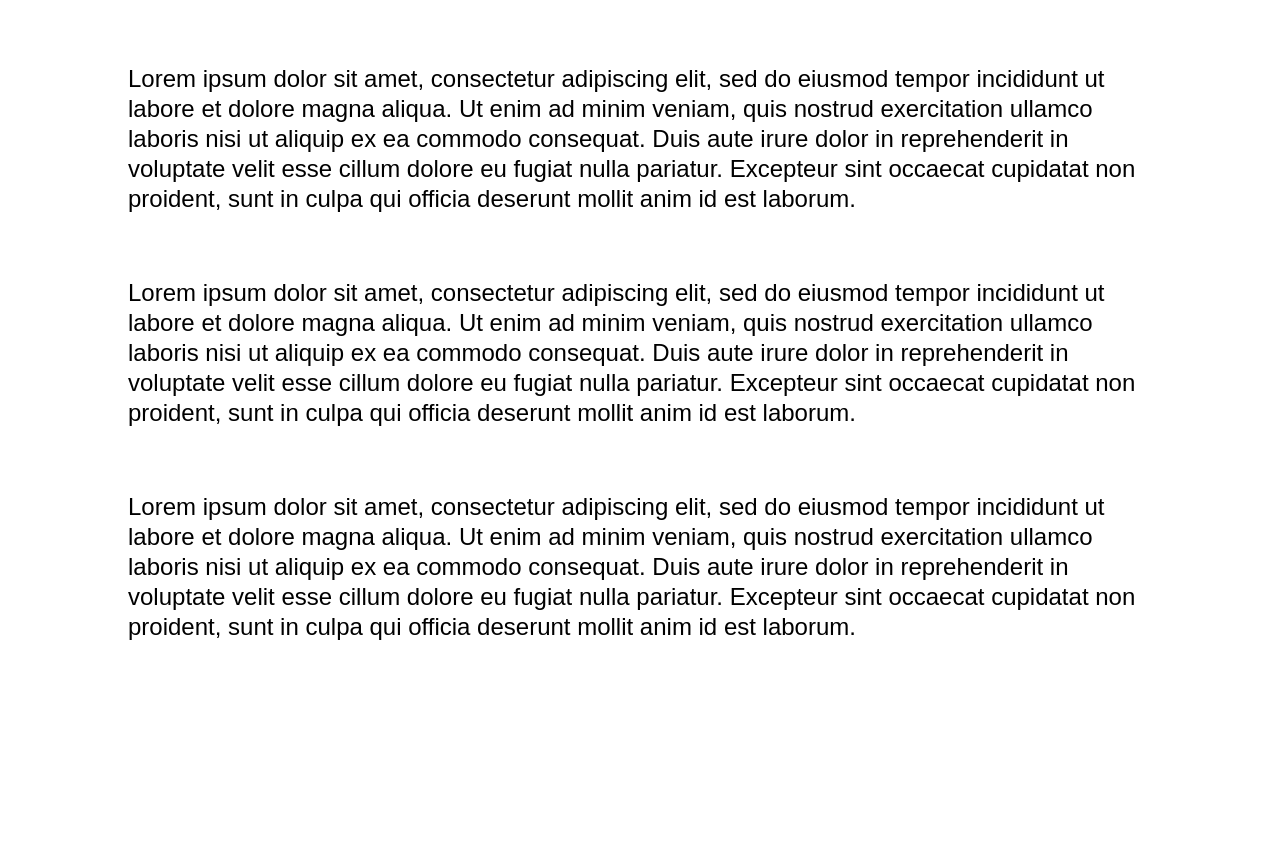
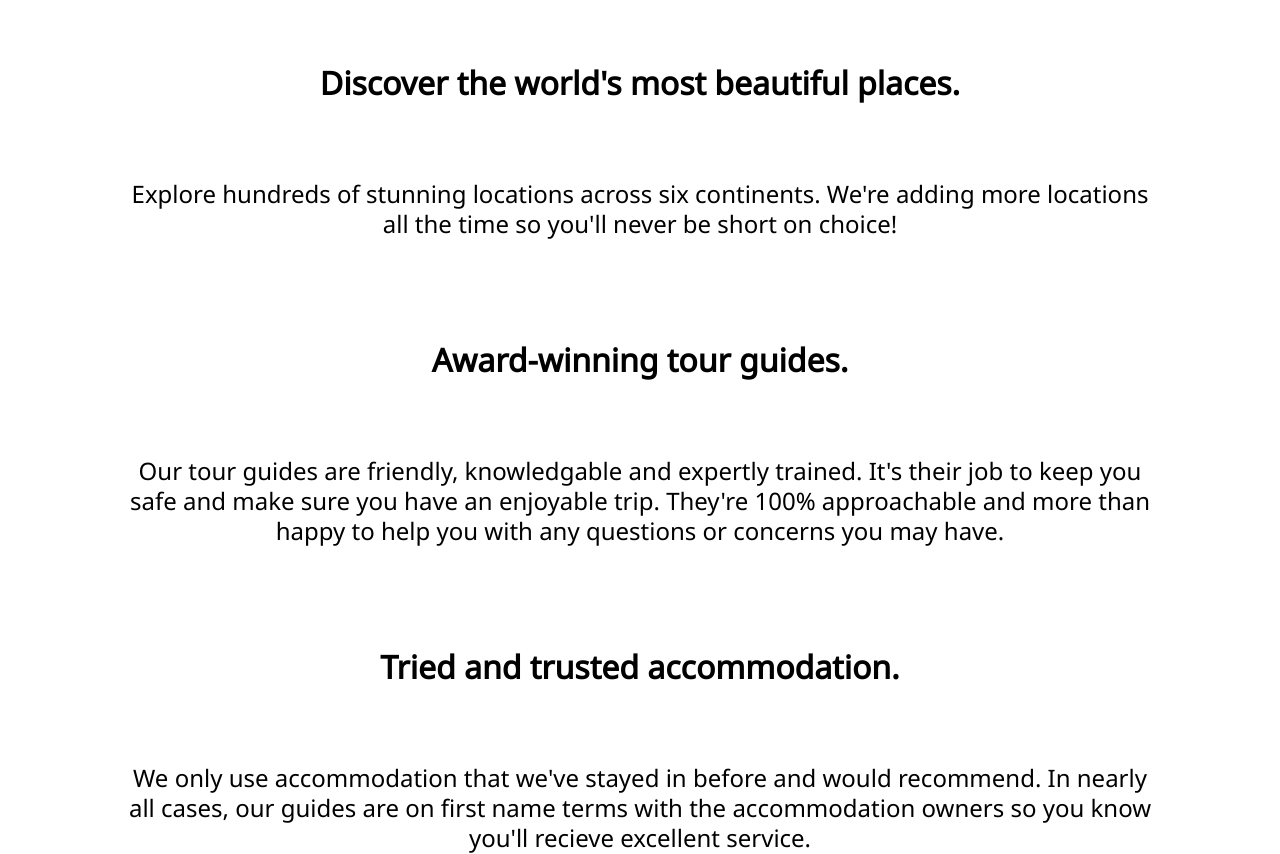
Before and after one commit to davidfriend/html-css-mini-projects, a plain HTML site: page Hiking Tours Landing Page/index.html in a window 1280 px wide. Shown: the part 800-1654 px from the top of the page. Before the commit the page ends 1442 px from the top, so only its background shows below. Drawn offline with nearby package versions, Linux system fonts and the light colour scheme.

Commit message:
Added features list to 'Hiking Tours Landing Page' project

```diff
--- a/Hiking Tours Landing Page/index.html
+++ b/Hiking Tours Landing Page/index.html
@@ -26,21 +26,17 @@
 			</div>
 		</div>
 	</section>
-	<p>Lorem ipsum dolor sit amet, consectetur adipiscing elit, sed do eiusmod tempor incididunt ut labore
-	et dolore magna aliqua. Ut enim ad minim veniam, quis nostrud exercitation ullamco laboris nisi ut
-	aliquip ex ea commodo consequat. Duis aute irure dolor in reprehenderit in voluptate velit esse cillum
-	dolore eu fugiat nulla pariatur. Excepteur sint occaecat cupidatat non proident, sunt in culpa qui
-	officia deserunt mollit anim id est laborum.</p>
-	<p>Lorem ipsum dolor sit amet, consectetur adipiscing elit, sed do eiusmod tempor incididunt ut labore
-	et dolore magna aliqua. Ut enim ad minim veniam, quis nostrud exercitation ullamco laboris nisi ut
-	aliquip ex ea commodo consequat. Duis aute irure dolor in reprehenderit in voluptate velit esse cillum
-	dolore eu fugiat nulla pariatur. Excepteur sint occaecat cupidatat non proident, sunt in culpa qui
-	officia deserunt mollit anim id est laborum.</p>
-	<p>Lorem ipsum dolor sit amet, consectetur adipiscing elit, sed do eiusmod tempor incididunt ut labore
-	et dolore magna aliqua. Ut enim ad minim veniam, quis nostrud exercitation ullamco laboris nisi ut
-	aliquip ex ea commodo consequat. Duis aute irure dolor in reprehenderit in voluptate velit esse cillum
-	dolore eu fugiat nulla pariatur. Excepteur sint occaecat cupidatat non proident, sunt in culpa qui
-	officia deserunt mollit anim id est laborum.</p>
+	<h2>Discover the world's most beautiful places.</h2>
+	<p>Explore hundreds of stunning locations across six continents. We're adding more locations all the time
+	so you'll never be short on choice!</p>
+	<h2>Award-winning tour guides.</h2>
+	<p>Our tour guides are friendly, knowledgable and expertly trained. It's their job to keep you safe and
+	make sure you have an enjoyable trip. They're 100% approachable and more than happy to help you with
+	any questions or concerns you may have.</p>
+	<h2>Tried and trusted accommodation.</h2>
+	<p>We only use accommodation that we've stayed in before and would recommend. In nearly all cases, our
+	guides are on first name terms with the accommodation owners so you know you'll recieve excellent
+	service.</p>
 </body>
 
 </html>
--- a/Hiking Tours Landing Page/style.css
+++ b/Hiking Tours Landing Page/style.css
@@ -59,10 +59,21 @@ html, body {
     background: #ffad33;
 }
 
+h2 {
+	padding-top: 25px;
+    font-size: 200%;
+	font-weight: bold;
+	line-height: 200%;
+	text-align: center;
+	margin: 2% 10%;
+	font-family: 'Noto Sans', sans-serif;
+}
+
 p {
     font-size: 150%;
     line-height: 125%;
-    font-family: sans-serif;
+	text-align: center;
+    font-family: 'Noto Sans', sans-serif;
     margin: 5% 10%;
 }
 
@@ -84,6 +95,9 @@ p {
 	    font-size: 110%;
         padding: 7px 15px;
 	}
+	h2 {
+	    font-size: 150%;
+	}
 	p {
 	    font-size: 120%;
         line-height: 100%;
@@ -97,6 +111,9 @@ p {
 	    font-size: 110%;
         padding: 6px 14px;
 	}
+	h2{
+	    font-size: 125%;
+	}
 	p {
 	    font-size: 100%;
         line-height: 100%;
```
